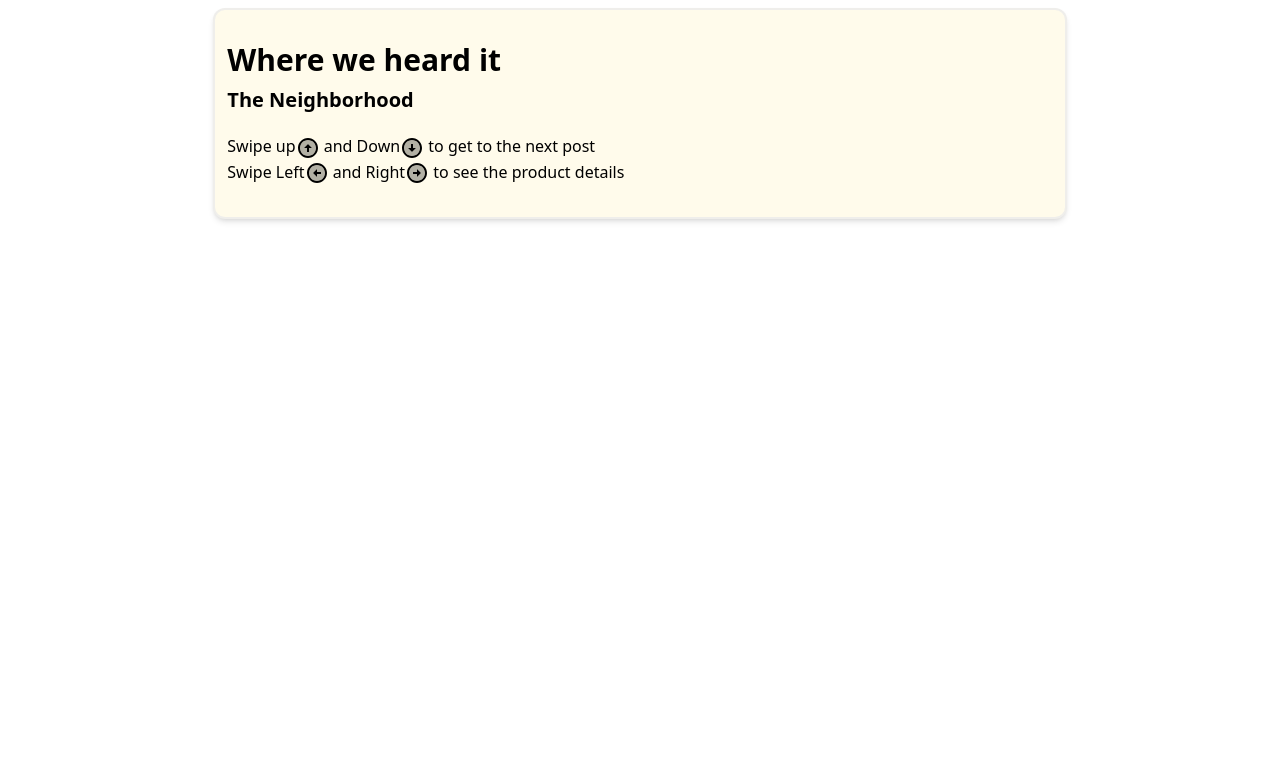
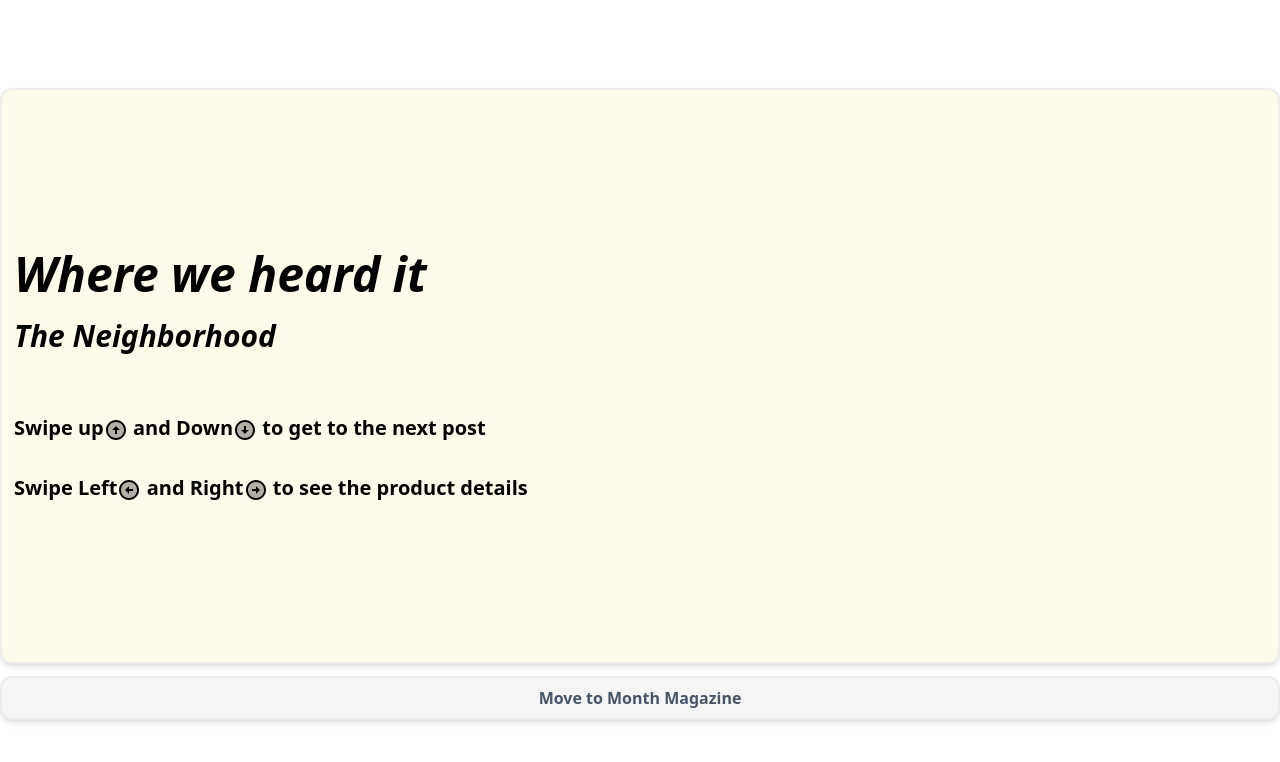
Before and after one commit to jjy963851/Cosme, a Next.js app: page /introPage in a window 1280 px wide. Shown: the top 762 px of the page. Built offline with nearby package versions, Linux system fonts and the light colour scheme.

Commit message:
new style!

```diff
--- a/pages/index.js
+++ b/pages/index.js
@@ -43,13 +43,17 @@ export default function Home({qst}) {
 
       modules={[Keyboard]}
     >
-
+        <SwiperSlide>
+          <div className=''>
+        <IntroPage/>
+        </div>
+        </SwiperSlide>
 
         {qst.data.map((post, index) => (
           <>
         <SwiperSlide key={index}>
           <div className="h-screen flex flex-col justify-center items-center">
-        <IntroPage/>
+
         <QuestionProps shopName ={post?.name} city ="NY, brooklyn" description = {post?.description} recommendation= {post?.id} skinType ={post?.concerns} age ="26" concern1={post?.labels} concern2= {post?.labels}/>
         </div>
        </SwiperSlide>
--- a/pages/introPage.js
+++ b/pages/introPage.js
@@ -2,36 +2,31 @@ import ArrowCircleUpTwoToneIcon from '@mui/icons-material/ArrowCircleUpTwoTone';
 import ArrowCircleRightTwoToneIcon from '@mui/icons-material/ArrowCircleRightTwoTone';
 import ArrowCircleLeftTwoToneIcon from '@mui/icons-material/ArrowCircleLeftTwoTone';
 import ArrowCircleDownTwoToneIcon from '@mui/icons-material/ArrowCircleDownTwoTone';
+import Link from 'next/link';
 export default function IntroPage(){
     return(
         <>
-
-        <div className="w-full lg:w-2/3 mx-auto pt-2 ">
-        <div className = " mx-auto border-2 bg-amber-50 border-gray-200 border-opacity-60  py-8 rounded-xl shadow-md overflow-hidden">
+        <div className='h-screen flex justify-center items-center'>
+        <div className="w-full mx-auto pt-2 ">
+        <div className = " mx-auto border-2 bg-amber-50 border-gray-200 border-opacity-60  py-16 lg:py-40 rounded-xl shadow-md overflow-hidden">
         <div className = "flex flex-col w-5/6 pl-3">
-            <h1 className = " font-bold text-3xl pb-2"> Where we heard it</h1>
-            <p className = "font-semibold text-xl pb-5">The Neighborhood</p>
-            <p classname = "font-semibold text-md pb-3">Swipe up<ArrowCircleUpTwoToneIcon/> and Down<ArrowCircleDownTwoToneIcon/> to get to the next post</p>
-            <p classname = "font-semibold text-md ">Swipe Left<ArrowCircleLeftTwoToneIcon/> and Right<ArrowCircleRightTwoToneIcon/> to see the product details</p>
+            <h1 className = " italic font-bold text-3xl lg:text-5xl pb-2 lg:pb-5"> Where we heard it</h1>
+            <p className = "italic font-semibold text-xl lg:text-3xl pb-5 lg:mb-10">The Neighborhood</p>
+            <p className=" font-semibold text-xl lg:text-xl pb-3 lg:mb-5">Swipe up<ArrowCircleUpTwoToneIcon/> and Down<ArrowCircleDownTwoToneIcon/> to get to the next post</p>
+            <p className=" font-semibold text-xl lg:text-xl">Swipe Left<ArrowCircleLeftTwoToneIcon/> and Right<ArrowCircleRightTwoToneIcon/> to see the product details</p>
 
         </div>
         </div>
-
-{/**<div className="py-2"></div>
-        <div className = " mx-auto border-2 bg-slate-200 border-gray-200 border-opacity-60  py-3 rounded-xl shadow-md overflow-hidden">
-        <div className = "flex flex-col w-4/5 pl-3">
-            <h1 className = " font-bold text-3xl pb-2"> Question</h1>
-            <p classname = "font-semibold text-md pb-3">Skin type, age, target concerns</p>
+        <div className='pt-3'></div>
+        <Link href="/mainpage" legacyBehavior>
+        <div className = " mx-auto border-2 bg-neutral-100 border-gray-200 border-opacity-60  py-2 rounded-xl shadow-md overflow-hidden transition duration-300 transform lg:hover:scale-105 hover:scale-95">
+        <p className=' flex justify-center font-semibold text-md text-slate-600'>Move to Month Magazine</p>
 
         </div>
-        </div> */}
+        </Link>
 
         </div>
-
-
-
-
-
+        </div>
         </>
 
     );
```
